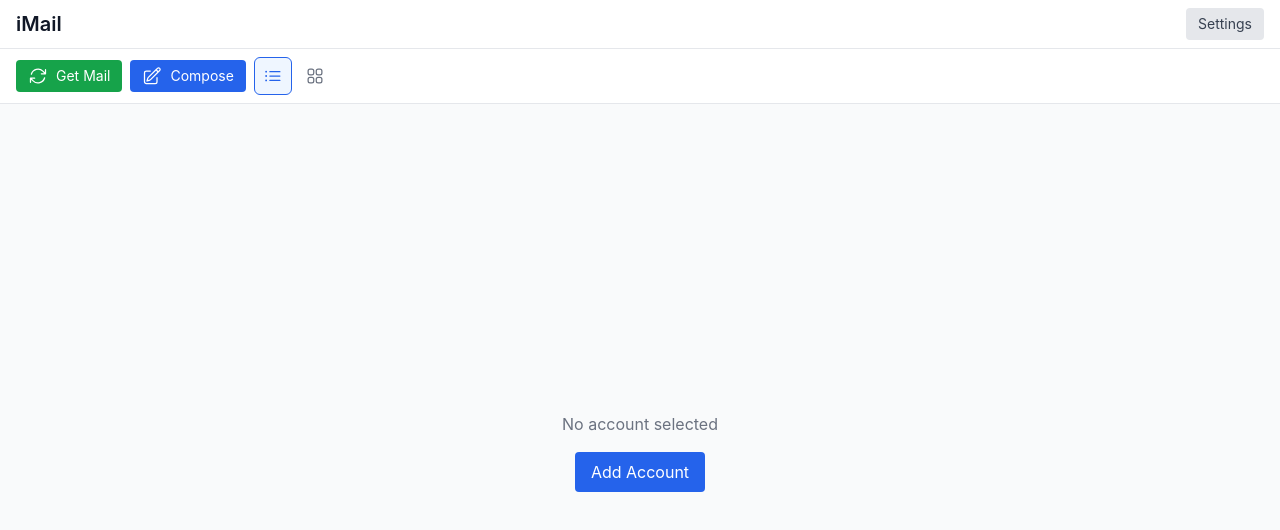
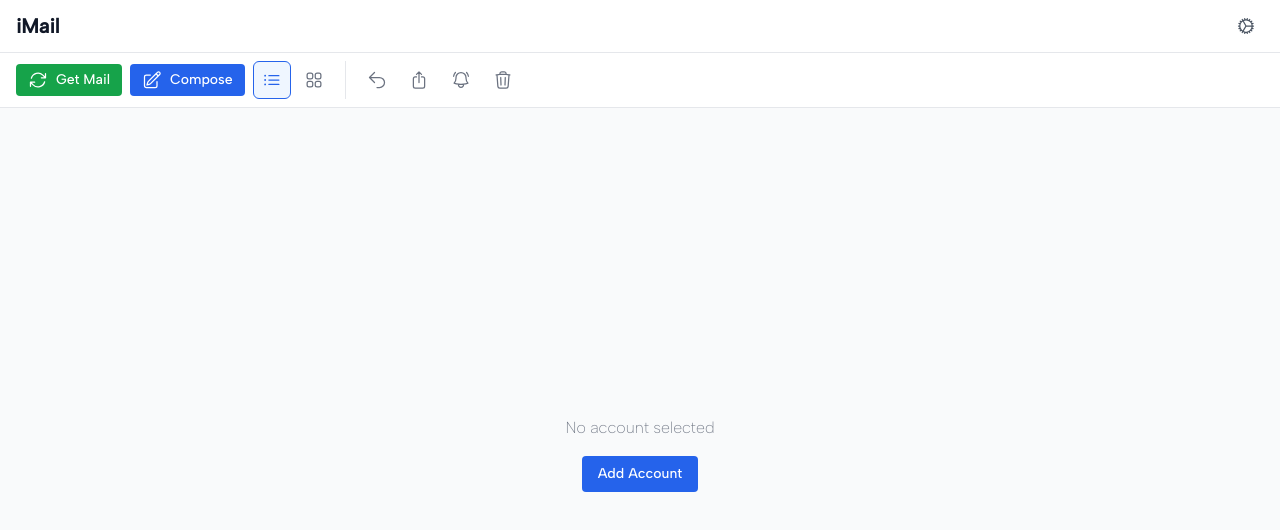
Before and after one commit to interactivesites/ayeMail, a Vue app: page / in a window 1280 px wide. Shown: the top 530 px of the page. Built offline with nearby package versions, Linux system fonts and the light colour scheme.

Commit message:
Add Albert Sans font to Tailwind configuration, refactor App.vue to use MainNav component, and enhance EmailList styling for better readability.

```diff
--- a/renderer/App.vue
+++ b/renderer/App.vue
@@ -1,85 +1,21 @@
 <template>
   <div class="h-screen flex flex-col bg-gray-50">
-    <header class="bg-white border-b border-gray-200">
-      <div class="px-4 py-2 flex items-center justify-between">
-        <h1 class="text-xl font-semibold text-gray-900">iMail</h1>
-        <div class="flex items-center space-x-2">
-          <button
-            @click="showSettings = true"
-            class="px-3 py-1.5 text-sm bg-gray-200 text-gray-700 rounded hover:bg-gray-300"
-          >
-            Settings
-          </button>
-        </div>
-      </div>
-      <nav class="px-4 py-2 border-t border-gray-200 flex items-center space-x-2">
-        <button
-          @click="syncEmails"
-          :disabled="syncing"
-          class="px-3 py-1.5 text-sm bg-green-600 text-white rounded hover:bg-green-700 disabled:opacity-50 disabled:cursor-not-allowed flex items-center space-x-2"
-        >
-          <ArrowPathIcon class="w-5 h-5" />
-          <span>{{ syncing ? 'Syncing...' : 'Get Mail' }}</span>
-        </button>
-        <button
-          @click="handleCompose"
-          class="px-3 py-1.5 text-sm bg-blue-600 text-white rounded hover:bg-blue-700 flex items-center space-x-2"
-        >
-          <PencilSquareIcon class="w-5 h-5" />
-          <span>Compose</span>
-        </button>
-        <button
-          v-if="selectedEmailId"
-          @click="handleReply(selectedEmail)"
-          class="px-3 py-1.5 text-sm bg-gray-200 text-gray-700 rounded hover:bg-gray-300 flex items-center space-x-2"
-        >
-          <ArrowUturnLeftIcon class="w-5 h-5" />
-          <span>Reply</span>
-        </button>
-        <button
-          v-if="selectedEmailId"
-          @click="handleForward(selectedEmail)"
-          class="px-3 py-1.5 text-sm bg-gray-200 text-gray-700 rounded hover:bg-gray-300 flex items-center space-x-2"
-        >
-          <ArrowUpOnSquareIcon class="w-5 h-5" />
-          <span>Forward</span>
-        </button>
-        <div class="ml-auto flex items-center space-x-1">
-          <button
-            type="button"
-            @click="setMailLayout('list')"
-            :aria-pressed="preferences.mailLayout === 'list'"
-            class="p-2 rounded-md border transition-colors focus-visible:outline-none focus-visible:ring-2 focus-visible:ring-blue-500"
-            :class="preferences.mailLayout === 'list'
-              ? 'border-blue-600 text-blue-600 bg-blue-50'
-              : 'border-transparent text-gray-500 hover:text-gray-700 hover:border-gray-200'"
-            title="List view"
-          >
-            <ListBulletIcon class="w-5 h-5" />
-          </button>
-          <button
-            type="button"
-            @click="setMailLayout('grid')"
-            :aria-pressed="preferences.mailLayout === 'grid'"
-            class="p-2 rounded-md border transition-colors focus-visible:outline-none focus-visible:ring-2 focus-visible:ring-blue-500"
-            :class="preferences.mailLayout === 'grid'
-              ? 'border-blue-600 text-blue-600 bg-blue-50'
-              : 'border-transparent text-gray-500 hover:text-gray-700 hover:border-gray-200'"
-            title="Grid view"
-          >
-            <Squares2X2Icon class="w-5 h-5" />
-          </button>
-        </div>
-      </nav>
-    </header>
+    <MainNav
+      :syncing="syncing"
+      :has-selected-email="Boolean(selectedEmailId)"
+      @open-settings="showSettings = true"
+      @sync="syncEmails"
+      @compose="handleCompose"
+      @reply="handleNavReply"
+      @forward="handleNavForward"
+      @set-reminder="handleNavReminder"
+      @delete="handleNavDelete"
+    />
     <main class="flex-1 flex overflow-hidden">
+      <!-- Folder List -->
       <aside v-if="selectedAccount" class="w-64 bg-white border-r border-gray-200 flex flex-col">
         <div class="flex-1 overflow-hidden">
-          <FolderList
-            :account-id="selectedAccount.id"
-            :selected-folder-id="selectedFolderId"
-            @select-folder="handleFolderSelect"
-          />
+          <FolderList :account-id="selectedAccount.id" :selected-folder-id="selectedFolderId" @select-folder="handleFolderSelect" />
         </div>
         <div v-if="syncProgress.show" class="p-2 border-t border-gray-200 bg-gray-50">
           <div class="flex items-center justify-between mb-1">
@@ -95,96 +31,44 @@
             </span>
           </div>
           <div class="w-full bg-gray-200 rounded-full h-1.5">
-            <div
-              class="bg-blue-600 h-1.5 rounded-full transition-all duration-300"
-              :style="{
-                width: syncProgress.total > 0 ? `${Math.min(100, (syncProgress.current / syncProgress.total) * 100)}%` :
-                       syncProgress.total === 0 ? '100%' :
-                       '25%'
-              }"
-            ></div>
+            <div class="bg-blue-600 h-1.5 rounded-full transition-all duration-300" :style="{
+              width: syncProgress.total > 0 ? `${Math.min(100, (syncProgress.current / syncProgress.total) * 100)}%` :
+                syncProgress.total === 0 ? '100%' :
+                  '25%'
+            }"></div>
           </div>
         </div>
       </aside>
       <div v-if="!selectedAccount" class="flex-1 flex items-center justify-center">
         <div class="text-center">
           <p class="text-gray-500 mb-4">No account selected</p>
-          <button
-            @click="showSettings = true"
-            class="px-4 py-2 bg-blue-600 text-white rounded hover:bg-blue-700"
-          >
+          <button @click="showSettings = true" class="px-4 py-2 bg-blue-600 text-white rounded hover:bg-blue-700">
             Add Account
           </button>
         </div>
       </div>
+      <!-- Email List and Viewer -->
       <div v-else class="flex-1 flex overflow-hidden">
-        <div
-          :class="[
-            'transition-all duration-200',
-            isGridLayout ? 'flex-1 px-2' : 'w-1/3 border-r border-gray-200'
-          ]"
-        >
-          <component
-            v-if="selectedFolderId"
-            :is="isGridLayout ? EmailGrid : EmailList"
-            :folder-id="selectedFolderId"
-            :folder-name="selectedFolderName"
-            :selected-email-id="selectedEmailId"
-            @select-email="handleEmailSelect"
-          />
+        <div :class="[
+          'transition-all duration-200',
+          isGridLayout ? 'flex-1 px-2' : 'w-1/3 border-r border-gray-200'
+        ]">
+          <component v-if="selectedFolderId" :is="isGridLayout ? EmailGrid : EmailList" :folder-id="selectedFolderId" :folder-name="selectedFolderName" :selected-email-id="selectedEmailId" @select-email="handleEmailSelect" />
         </div>
         <div v-if="!isGridLayout" class="flex-1">
-          <EmailViewer
-            :email-id="selectedEmailId"
-            @reply="handleReply"
-            @forward="handleForward"
-            @set-reminder="handleSetReminder"
-            @delete="handleDeleteEmail"
-          />
+          <EmailViewer :email-id="selectedEmailId" @reply="handleReply" @forward="handleForward" @set-reminder="handleSetReminder" @delete="handleDeleteEmail" />
         </div>
       </div>
     </main>
-    <ComposeEmail
-      v-if="showCompose"
-      :account-id="selectedAccount?.id || ''"
-      :reply-to="replyToEmail"
-      @close="showCompose = false; replyToEmail = undefined"
-      @sent="handleEmailSent"
-    />
-    <SettingsModal
-      v-if="showSettings"
-      @close="showSettings = false"
-      @account-selected="handleAccountSelect"
-    />
-    <ReminderModal
-      v-if="showReminderModal && reminderEmail"
-      :email-id="reminderEmail.id"
-      :account-id="reminderEmail.accountId"
-      @close="showReminderModal = false; reminderEmail = null"
-      @saved="handleReminderSaved"
-    />
-    <div
-      v-if="isGridLayout && selectedEmailId"
-      class="fixed inset-0 bg-black/60 z-40 flex items-center justify-center p-4"
-      @click.self="clearSelectedEmail"
-    >
+    <ComposeEmail v-if="showCompose" :account-id="selectedAccount?.id || ''" :reply-to="replyToEmail" @close="showCompose = false; replyToEmail = undefined" @sent="handleEmailSent" />
+    <SettingsModal v-if="showSettings" @close="showSettings = false" @account-selected="handleAccountSelect" />
+    <ReminderModal v-if="showReminderModal && reminderEmail" :email-id="reminderEmail.id" :account-id="reminderEmail.accountId" @close="showReminderModal = false; reminderEmail = null" @saved="handleReminderSaved" />
+    <div v-if="isGridLayout && selectedEmailId" class="fixed inset-0 bg-black/60 z-40 flex items-center justify-center p-4" @click.self="clearSelectedEmail">
       <div class="bg-white rounded-2xl shadow-2xl w-full max-w-4xl h-[90vh] flex flex-col relative">
-        <button
-          type="button"
-          class="absolute top-4 right-4 text-gray-500 hover:text-gray-700"
-          @click="clearSelectedEmail"
-          title="Close"
-        >
+        <button type="button" class="absolute top-4 right-4 text-gray-500 hover:text-gray-700" @click="clearSelectedEmail" title="Close">
           ✕
         </button>
-        <EmailViewer
-          class="flex-1"
-          :email-id="selectedEmailId"
-          @reply="handleReply"
-          @forward="handleForward"
-          @set-reminder="handleSetReminder"
-          @delete="handleDeleteEmail"
-        />
+        <EmailViewer class="flex-1" :email-id="selectedEmailId" @reply="handleReply" @forward="handleForward" @set-reminder="handleSetReminder" @delete="handleDeleteEmail" />
       </div>
     </div>
   </div>
@@ -192,7 +76,6 @@
 
 <script setup lang="ts">
 import { ref, onMounted, computed } from 'vue'
-import { ArrowPathIcon, PencilSquareIcon, ArrowUturnLeftIcon, ArrowUpOnSquareIcon, ListBulletIcon, Squares2X2Icon } from '@heroicons/vue/24/outline'
 import FolderList from './components/FolderList.vue'
 import EmailList from './components/EmailList.vue'
 import EmailGrid from './components/EmailGrid.vue'
@@ -200,6 +83,7 @@
 import ComposeEmail from './components/ComposeEmail.vue'
 import SettingsModal from './components/SettingsModal.vue'
 import ReminderModal from './components/ReminderModal.vue'
+import MainNav from './components/MainNav.vue'
 import { usePreferencesStore } from './stores/preferences'
 
 const selectedAccount = ref<any>(null)
@@ -217,13 +101,29 @@
 const preferences = usePreferencesStore()
 const isGridLayout = computed(() => preferences.mailLayout === 'grid')
 
-const setMailLayout = (layout: 'list' | 'grid') => {
-  preferences.setMailLayout(layout)
-}
-
 const clearSelectedEmail = () => {
   selectedEmailId.value = ''
   selectedEmail.value = null
+}
+
+const handleNavReply = () => {
+  if (!selectedEmail.value) return
+  handleReply(selectedEmail.value)
+}
+
+const handleNavForward = () => {
+  if (!selectedEmail.value) return
+  handleForward(selectedEmail.value)
+}
+
+const handleNavReminder = () => {
+  if (!selectedEmail.value) return
+  handleSetReminder(selectedEmail.value)
+}
+
+const handleNavDelete = () => {
+  if (!selectedEmail.value) return
+  handleDeleteEmail(selectedEmail.value)
 }
 
 const handleFolderSelect = async (folder: any) => {
--- /dev/null
+++ b/renderer/components/MainNav.vue
@@ -0,0 +1,149 @@
+<template>
+  <header class="bg-white border-b border-gray-200">
+    <div class="px-4 py-2 flex items-center justify-between">
+      <h1 class="text-xl font-semibold text-gray-900">iMail</h1>
+      <button
+        type="button"
+        class="p-2 text-gray-600 hover:text-gray-900 rounded-full hover:bg-gray-100 transition-colors"
+        @click="$emit('open-settings')"
+        title="Settings"
+      >
+        <CogIcon class="w-5 h-5" />
+      </button>
+    </div>
+    <nav class="px-4 py-2 border-t border-gray-200 flex items-center space-x-2">
+      <button
+        @click="$emit('sync')"
+        :disabled="syncing"
+        class="px-3 py-1.5 text-sm bg-green-600 text-white rounded hover:bg-green-700 disabled:opacity-50 disabled:cursor-not-allowed flex items-center space-x-2"
+      >
+        <ArrowPathIcon class="w-5 h-5" />
+        <span>{{ syncing ? 'Syncing...' : 'Get Mail' }}</span>
+      </button>
+      <button
+        @click="$emit('compose')"
+        class="px-3 py-1.5 text-sm bg-blue-600 text-white rounded hover:bg-blue-700 flex items-center space-x-2"
+      >
+        <PencilSquareIcon class="w-5 h-5" />
+        <span v-if="preferences.showActionLabels">Compose</span>
+      </button>
+      <div class="ml-auto flex items-center space-x-3">
+        <div class="flex items-center space-x-1">
+          <button
+            type="button"
+            @click="handleLayoutChange('list')"
+            :aria-pressed="preferences.mailLayout === 'list'"
+            class="p-2 rounded-md border transition-colors focus-visible:outline-none focus-visible:ring-2 focus-visible:ring-blue-500"
+            :class="preferences.mailLayout === 'list'
+              ? 'border-blue-600 text-blue-600 bg-blue-50'
+              : 'border-transparent text-gray-500 hover:text-gray-700 hover:border-gray-200'"
+            title="List view"
+          >
+            <ListBulletIcon class="w-5 h-5" />
+          </button>
+          <button
+            type="button"
+            @click="handleLayoutChange('grid')"
+            :aria-pressed="preferences.mailLayout === 'grid'"
+            class="p-2 rounded-md border transition-colors focus-visible:outline-none focus-visible:ring-2 focus-visible:ring-blue-500"
+            :class="preferences.mailLayout === 'grid'
+              ? 'border-blue-600 text-blue-600 bg-blue-50'
+              : 'border-transparent text-gray-500 hover:text-gray-700 hover:border-gray-200'"
+            title="Grid view"
+          >
+            <Squares2X2Icon class="w-5 h-5" />
+          </button>
+        </div>
+        <div class="flex items-center space-x-1 pl-3 border-l border-gray-200">
+          <button
+            type="button"
+            @click="$emit('reply')"
+            :disabled="!hasSelectedEmail"
+            class="p-2 rounded-md border transition-colors focus-visible:outline-none focus-visible:ring-2 focus-visible:ring-blue-500"
+            :class="hasSelectedEmail
+              ? 'border-transparent text-gray-600 hover:text-gray-900'
+              : 'border-transparent text-gray-300 cursor-not-allowed'"
+            title="Reply"
+          >
+            <ArrowUturnLeftIcon class="w-5 h-5" />
+          </button>
+          <button
+            type="button"
+            @click="$emit('forward')"
+            :disabled="!hasSelectedEmail"
+            class="p-2 rounded-md border transition-colors focus-visible:outline-none focus-visible:ring-2 focus-visible:ring-blue-500"
+            :class="hasSelectedEmail
+              ? 'border-transparent text-gray-600 hover:text-gray-900'
+              : 'border-transparent text-gray-300 cursor-not-allowed'"
+            title="Forward"
+          >
+            <ArrowUpOnSquareIcon class="w-5 h-5" />
+          </button>
+          <button
+            type="button"
+            @click="$emit('set-reminder')"
+            :disabled="!hasSelectedEmail"
+            class="p-2 rounded-md border transition-colors focus-visible:outline-none focus-visible:ring-2 focus-visible:ring-blue-500"
+            :class="hasSelectedEmail
+              ? 'border-transparent text-gray-600 hover:text-gray-900'
+              : 'border-transparent text-gray-300 cursor-not-allowed'"
+            title="Set reminder"
+          >
+            <BellAlertIcon class="w-5 h-5" />
+          </button>
+          <button
+            type="button"
+            @click="$emit('delete')"
+            :disabled="!hasSelectedEmail"
+            class="p-2 rounded-md border transition-colors focus-visible:outline-none focus-visible:ring-2 focus-visible:ring-red-500"
+            :class="hasSelectedEmail
+              ? 'border-transparent text-red-500 hover:text-red-700'
+              : 'border-transparent text-gray-300 cursor-not-allowed'"
+            title="Delete"
+          >
+            <TrashIcon class="w-5 h-5" />
+          </button>
+        </div>
+      </div>
+    </nav>
+  </header>
+</template>
+
+<script setup lang="ts">
+import { defineProps, toRefs } from 'vue'
+import { usePreferencesStore } from '../stores/preferences'
+import {
+  ArrowPathIcon,
+  PencilSquareIcon,
+  ArrowUturnLeftIcon,
+  ArrowUpOnSquareIcon,
+  ListBulletIcon,
+  Squares2X2Icon,
+  CogIcon,
+  BellAlertIcon,
+  TrashIcon,
+} from '@heroicons/vue/24/outline'
+
+const props = defineProps<{
+  syncing: boolean
+  hasSelectedEmail: boolean
+}>()
+
+const { syncing, hasSelectedEmail } = toRefs(props)
+
+defineEmits<{
+  'open-settings': []
+  sync: []
+  compose: []
+  reply: []
+  forward: []
+  'set-reminder': []
+  delete: []
+}>()
+
+const preferences = usePreferencesStore()
+
+const handleLayoutChange = (layout: 'list' | 'grid') => {
+  preferences.setMailLayout(layout)
+}
+</script>
--- a/renderer/style.css
+++ b/renderer/style.css
@@ -1,12 +1,15 @@
+@import url('https://fonts.googleapis.com/css2?family=Albert+Sans:wght@200;500&display=swap');
+
 @tailwind base;
 @tailwind components;
 @tailwind utilities;
 
 body {
   margin: 0;
-  font-family: -apple-system, BlinkMacSystemFont, 'Segoe UI', 'Roboto', 'Oxygen',
-    'Ubuntu', 'Cantarell', 'Fira Sans', 'Droid Sans', 'Helvetica Neue',
+  font-family: 'Albert Sans', -apple-system, BlinkMacSystemFont, 'Segoe UI', 'Roboto',
+    'Oxygen', 'Ubuntu', 'Cantarell', 'Fira Sans', 'Droid Sans', 'Helvetica Neue',
     sans-serif;
+  font-weight: 200;
   -webkit-font-smoothing: antialiased;
   -moz-osx-font-smoothing: grayscale;
 }
@@ -16,3 +19,16 @@
   height: 100vh;
   overflow: hidden;
 }
+
+/** Buttons, Links, Labels */
+button, a, label {
+  @apply text-sm font-medium text-gray-700;
+}
+
+button:hover, a:hover, label:hover {
+  @apply text-gray-900;
+}
+
+button:disabled, a:disabled, label:disabled {
+  @apply text-gray-500;
+}
--- a/tailwind.config.js
+++ b/tailwind.config.js
@@ -5,7 +5,11 @@
     "./renderer/**/*.{vue,js,ts,jsx,tsx}",
   ],
   theme: {
-    extend: {},
+    extend: {
+      fontFamily: {
+        sans: ['"Albert Sans"', 'system-ui', 'BlinkMacSystemFont', 'sans-serif'],
+      },
+    },
   },
   plugins: [],
 }
```
Also changed, not shown: renderer/components/EmailList.vue (+8 -2 lines).
